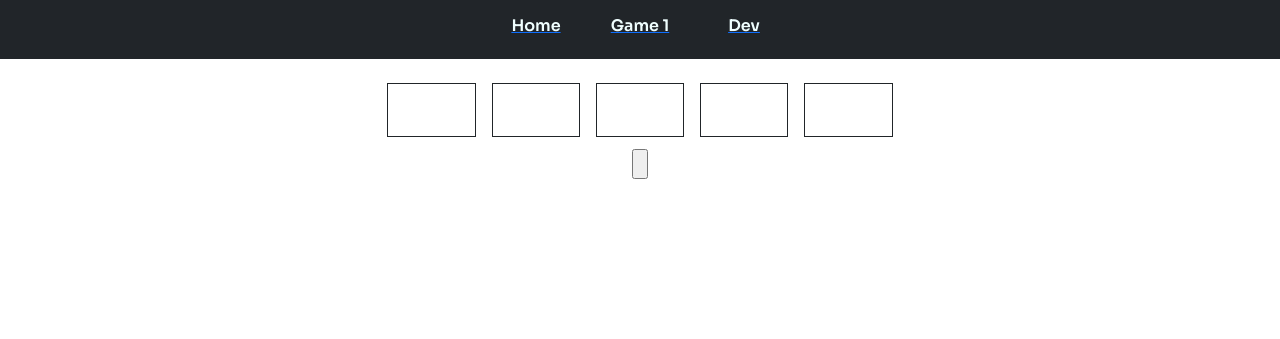
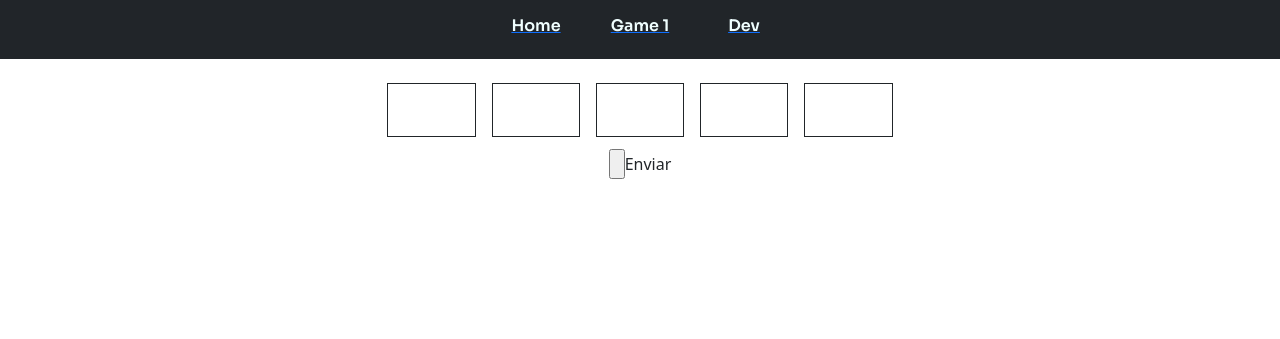
Before and after one commit to rafarcanjoatos/Atos_Games, a PHP site: page /1-wordle/index.php in a window 1280 px wide. Shown: the top 339 px of the page. Run offline with PHP 8.4, Linux system fonts and the light colour scheme; some libraries are stand-ins or nearby versions.

Commit message:
Update index.php

```diff
--- a/1-wordle/index.php
+++ b/1-wordle/index.php
@@ -35,7 +35,7 @@ echo '<div class="col-10">';
         echo '</div>';
     echo '<br>';
 //}
-echo '<input type="button" class="button" onclick="validateWord();"></input>';
+echo '<input type="button" class="button" onclick="validateWord();">Enviar</input>';
 echo '</div>';
 echo '</div>';
 
```
